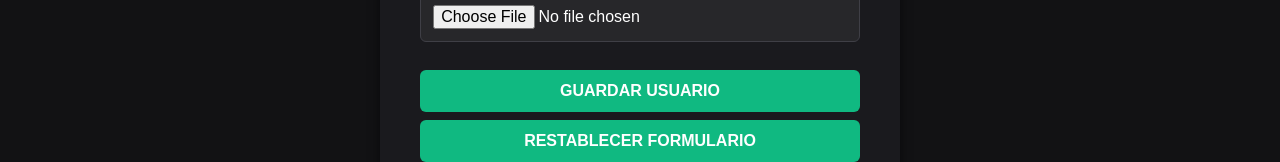
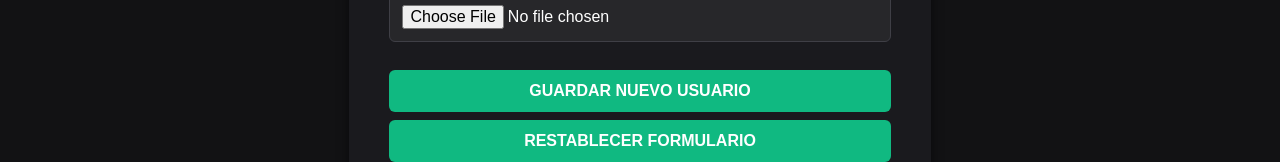
Before and after one commit to fgaliano/plataforma-deportiva, a React (Vite) app in the folder frontend-apps/auth_service_front/: page / in a window 1280 px wide. Both pictures are taken after a click on the button "Registrar Nuevo Usuario". Shown: the part 663-825 px from the top of the page. Built offline with nearby package versions, Linux system fonts and the light colour scheme; no server answers.

Commit message:
Fix: Se modifica el texto del botón  #4

```diff
--- a/frontend-apps/auth_service_front/src/features/register/components/Registro.jsx
+++ b/frontend-apps/auth_service_front/src/features/register/components/Registro.jsx
@@ -288,7 +288,7 @@
 
         <div className="input-group">
          <button type="submit" className="btn-guardar" disabled={cargando}>
-            GUARDAR USUARIO
+            GUARDAR NUEVO USUARIO
           </button>
           <button type="button" className="btn-guardar" onClick={restablecerFormulario}>
             RESTABLECER FORMULARIO
```
